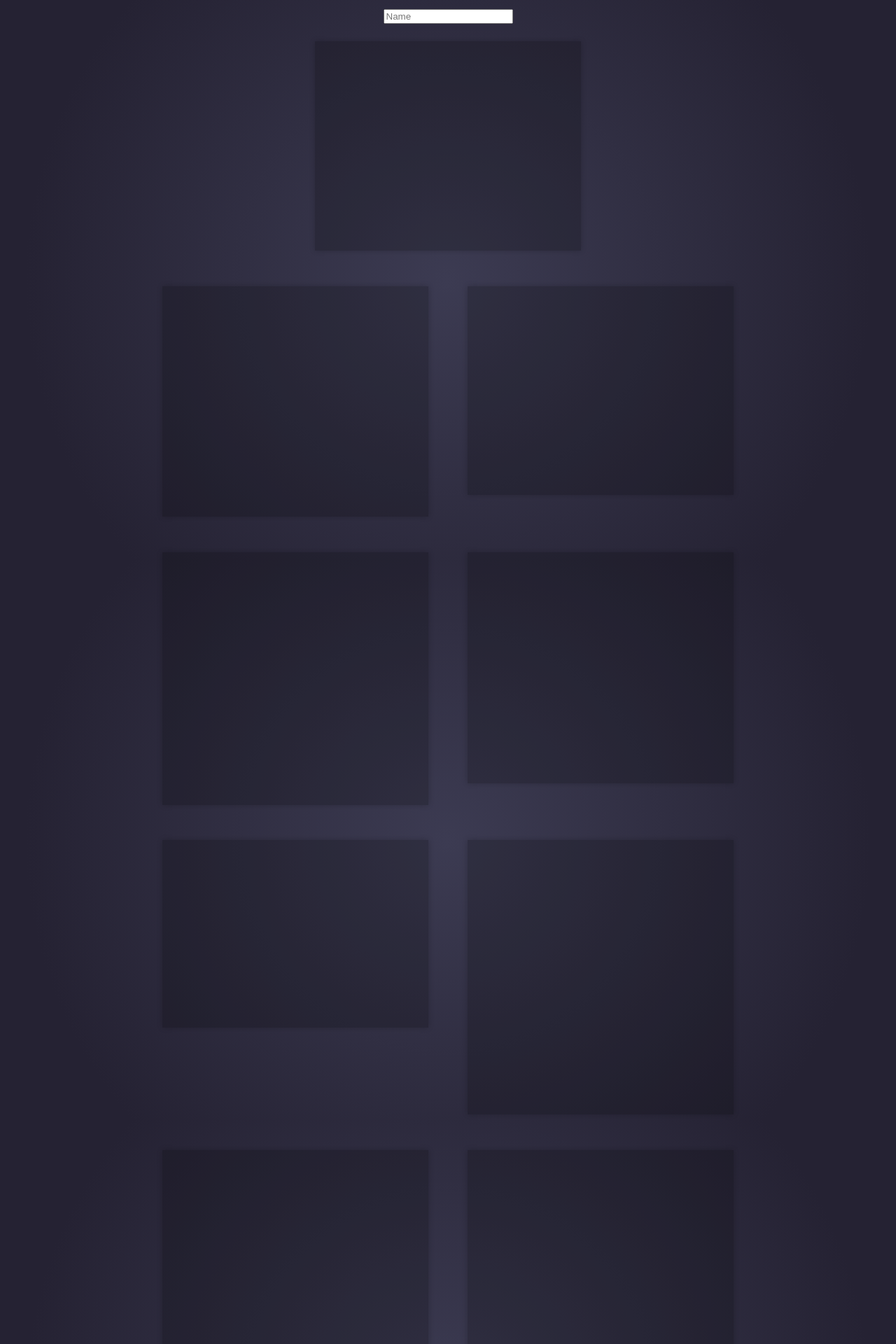
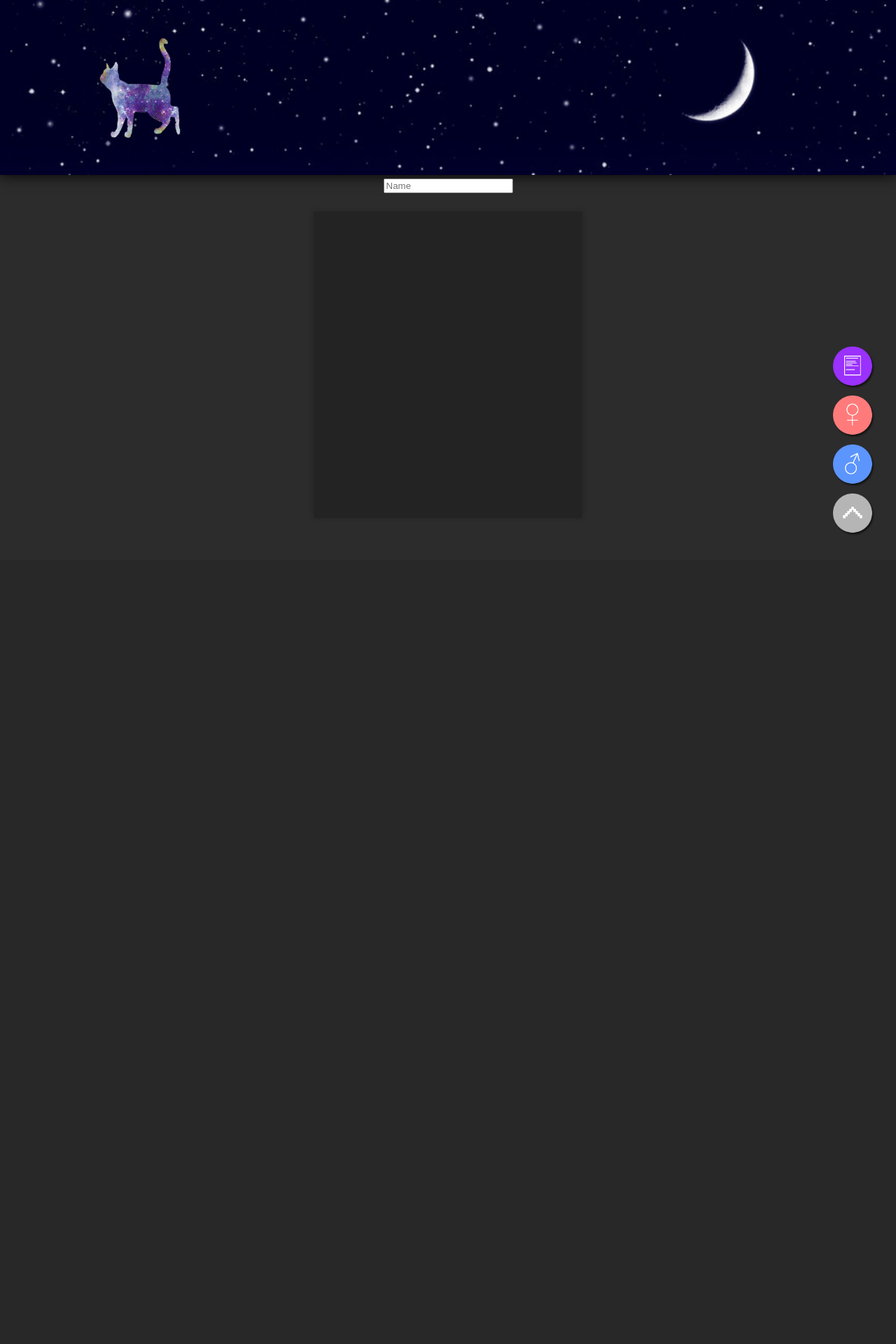
Before and after one commit to yuexy/ZeroWeb, a PHP site: page /HelloWorld.html in a window 1280 px wide. Shown: the top 1920 px of the page at 70% size. After the commit the page ends 763 px from the top, so only its background shows below. Run offline with PHP 8.4, Linux system fonts and the light colour scheme.

Commit message:
导航栏完成。

```diff
--- a/HelloWorld.html
+++ b/HelloWorld.html
@@ -11,71 +11,17 @@
 	<script type="text/javascript" src="js/smooth.js"></script>
 
 </head>
-
 <body>
+	<header class="myheader">
+		<div>
+			<img src="res/image/icon.png"/>
+		</div>
+	</header>
 	<form>
 		<input type="text" class="text" name="name" placeholder="Name">
 	</form>
 
-
-	<ul class="live">
-		<li>这是第一个愿望</li>
-		<li>我希望</li>
-		<li>扒拉扒拉扒拉扒拉扒拉扒拉扒拉扒拉扒拉</li>
-		<li>by：妹子1</li>
-	</ul>
-	<br>
-
-	<ul class="live">
-		<li>这是第一个愿望</li>
-		<li>我希望</li>
-		<li>扒拉扒拉扒拉扒拉扒拉扒拉扒拉扒拉扒拉扒拉扒拉扒拉扒拉扒拉扒拉扒拉扒拉扒拉</li>
-		<li>by：妹子1</li>
-	</ul>
-	<ul class="live">
-		<li>这是第一个愿望</li>
-		<li>我希望</li>
-		<li>扒拉扒拉扒拉扒拉扒拉扒拉扒拉扒拉扒拉</li>
-		<li>by：妹子1</li>
-	</ul>
-	<ul class="live">
-		<li>这是第一个愿望</li>
-		<li>我希望</li>
-		<li>扒拉扒拉扒拉扒拉扒拉扒拉扒拉扒拉扒拉扒拉扒拉扒拉扒拉扒拉扒拉扒拉扒拉扒拉扒拉扒拉扒拉</li>
-		<li>by：妹子1</li>
-	</ul>
-	<ul class="live">
-		<li>这是第一个愿望</li>
-		<li>我希望</li>
-		<li>扒拉扒拉扒拉扒拉扒拉扒拉扒拉扒拉扒拉扒拉扒拉扒拉扒拉扒拉扒拉扒拉</li>
-		<li>by：妹子1</li>
-	</ul>
-	<ul class="live">
-		<li>这是第一个愿望</li>
-		<li>我希望</li>
-		<li>扒拉扒拉扒拉扒拉扒</li>
-		<li>by：妹子1</li>
-	</ul>
-	<ul id="test" class="live">
-		<li>这是第一个愿望</li>
-		<li>我希望</li>
-		<li>扒拉扒拉扒拉扒拉扒拉扒拉扒拉扒拉扒拉扒拉扒拉扒拉扒拉扒拉扒拉扒拉扒拉扒拉扒拉扒拉扒拉拉扒拉扒拉扒拉扒拉拉扒拉扒拉扒拉扒拉</li>
-		<li>by：妹子1</li>
-	</ul>
-	<ul class="live">
-		<li>这是第一个愿望</li>
-		<li>我希望</li>
-		<li>扒拉扒拉扒拉扒拉扒拉扒拉扒拉扒拉扒拉扒拉扒拉扒拉扒拉扒拉扒拉扒拉扒拉扒拉拉扒拉扒拉扒拉扒拉扒拉扒拉扒拉</li>
-		<li>by：妹子1</li>
-	</ul>
-
-	<ul class="live">
-		<li>I have never seen anything like this</li>
-		<li>This is most certainly cool, and it can also work on long texts inside the list-item elements, which spans over multiple lines</li>
-		<li>Un-ordered lists are fun to play with</li>
-		<li>Firefox sure does animate this effect nicely</li>
-		<li>This is so simple</li>
-	</ul>
+	<div id="page" />
 
 	<ul class="live">
 		<li onmouseover="playSound()">I have never seen anything like this</li>
@@ -85,8 +31,18 @@
 		<li onmouseover="playSound()">This is so simple</li>
 	</ul>
 	<!-- <a id="gototop" href="js:void(0);" onclick="goTop();return false;">Top of Page</a> -->
-	<!-- <a id="gototop" onclick="goTop();">Top of Page</a> -->
-	<a id="gototop" href="#test">Top of Page</a>
+	<a class="backtop" id="gototop" onclick="goTop();">
+		<img src="res/image/backtop.png"/>
+	</a>
+	<a class="togirl" id="gototop" onclick="goTop();">
+		<img src="res/image/girl.png"/>
+	</a>
+	<a class="toboy" id="gototop" onclick="goTop();">
+		<img src="res/image/boy.png"/>
+	</a>
+	<a class="page" id="gotopage" href="#page">
+		<img src="res/image/page.png"/>
+	</a>
 	<div id="sounds"></div>
 </body>
 
--- a/css/style.css
+++ b/css/style.css
@@ -1,3 +1,37 @@
+html {
+	font-family: sans-serif;
+	-ms-text-size-adjust: 100%;
+	-webkit-text-size-adjust: 100%;
+}
+
+body {
+	margin: 0;
+}
+
+articale,
+aside,
+details,
+figcaption,
+figure,
+footer,
+header,
+hgroup,
+main,
+menu,
+nav,
+section,
+summary {
+	display: block;
+}
+
+audio,
+canvas,
+progress,
+vedio {
+	display: inline-block;
+	vertical-align: baseline;
+}
+
 .live {
 	overflow: hidden;
 }
@@ -46,8 +80,11 @@
   font: 1.33em 'Roboto Condensed', arial;
   color: #FFF;
   text-align: center;
-  background-image: -webkit-radial-gradient(circle, #3c3b52 0%, #252233 80%);
-  background-image: radial-gradient(circle, #3c3b52 0%, #252233 80%);
+  background: #2c2c2c;
+
+/*  background-image: -webkit-radial-gradient(circle, #3c3b52 0%, #252233 80%);
+  background-image: radial-gradient(circle, #3c3b52 0%, #252233 80%);*/
+  margin: 0;
 }
 
 h1 {
@@ -73,3 +110,62 @@
   margin: 2%;
   box-shadow: 0 0 8px rgba(0, 0, 0, 0.2);
 }
+
+.myheader {
+	width: 100%;
+	height: 250px;
+	background: url(../res/image/header_background.jpg) right;
+	background-size: 100%;
+	overflow: hidden;
+	margin: 0;
+	top: 0;
+	box-shadow: 0 0 20px rgba(0, 0, 0, 1);
+}
+
+.myheader > div {
+	width: 1000px;
+	height: 100%;
+	margin: 0 auto;
+}
+
+.myheader img {
+	margin-top: 50px;
+	height: 150px;
+	float: left;
+}
+
+.backtop {
+	position: fixed;
+	bottom: 30px;
+	right: 30px;
+}
+.backtop > img {
+	width: 60px;
+}
+
+.toboy {
+	position: fixed;
+	bottom: 100px;
+	right: 30px;
+}
+.toboy > img {
+	width: 60px;
+}
+
+.togirl {
+	position: fixed;
+	bottom: 170px;
+	right: 30px;
+}
+.togirl > img {
+	width: 60px;
+}
+
+.page {
+	position:fixed;
+	bottom: 240px;
+	right: 30px;
+}
+.page > img {
+	width: 60px;
+}
```
Also changed, not shown: css/normalize.css (deleted, +0 -33 lines), res/image/background.jpg (added), res/image/backtop.png (added), res/image/boy.png (added), res/image/girl.png (added), res/image/header_background.jpg (added), res/image/icon.png (added), res/image/page.png (added).
